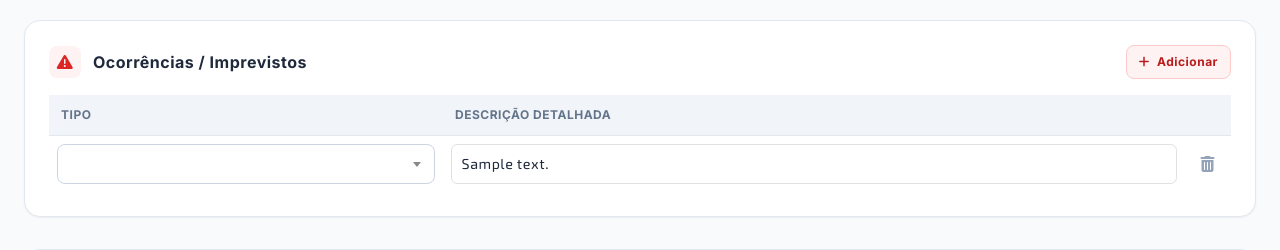
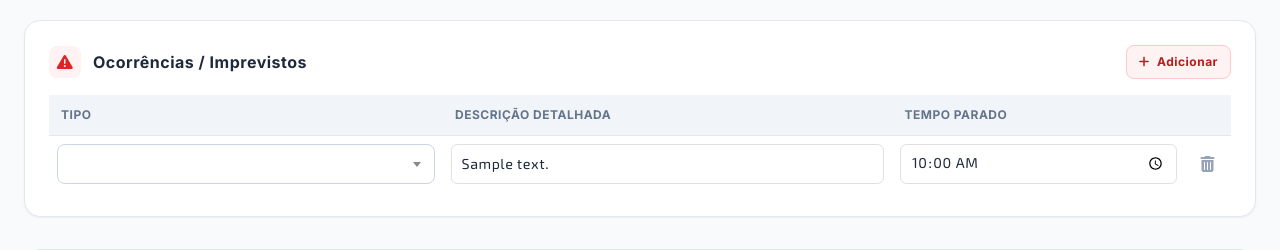
Before and after one commit to werneckx/Projeto-Relatorio-Diario-de-Obra, a Flask app: page /auth/editar-rdo/1 in a window 1280 px wide. Shown: the part 1255-1505 px from the top of the page. Run offline with Flask 3, Linux system fonts and the light colour scheme; a user stored in the database is signed in; tables that the repository leaves empty hold one stand-in row (values such as "Sample post"); some libraries are stand-ins or nearby versions.

Commit message:
Adicionamento de Tempo de Parada de Ocorrencias

```diff
--- a/app/models/rdo.py
+++ b/app/models/rdo.py
@@ -106,6 +106,7 @@ class TagsOcorrencias(db.Model):
     id_rdo = db.Column(db.Integer, db.ForeignKey('rdo.id'), nullable=False)
     id_tag_lista = db.Column(db.Integer, db.ForeignKey('lista_opcoes.id'), nullable=True)
     descricao = db.Column(db.Text)
+    tempo_parado = db.Column(db.Time, nullable=True)
 
     tag_lista = db.relationship('TagOcorrencia')
 
--- a/app/routes/auth.py
+++ b/app/routes/auth.py
@@ -497,11 +497,35 @@ def gerar_rdo():
         # --- 4. Ocorrências ---
         oc_tags = request.form.getlist("oc_tag[]")
         oc_descs = request.form.getlist("oc_desc[]")
+        oc_tempos = request.form.getlist("oc_tempo_parado[]")
+
         for i, tid in enumerate(oc_tags):
-            if tid:
-                desc = oc_descs[i] if i < len(oc_descs) else ""
-                nova_oc = TagsOcorrencias(id_rdo=item_rdo.id, id_tag_lista=tid, descricao=desc)
-                db.session.add(nova_oc)
+            if not tid: continue  # Pula se o ID da tag for vazio
+
+            # Inicia variável do tempo como None
+            tempo_obj = None
+
+            # Pega o valor do input (string HH:MM ou vazio)
+            tempo_str = oc_tempos[i] if i < len(oc_tempos) else None
+
+            # Tenta converter se houver string
+            if tempo_str and tempo_str.strip():
+                try:
+                    tempo_obj = datetime.strptime(tempo_str, '%H:%M').time()
+                except ValueError:
+                    tempo_obj = None  # Formato inválido ou vazio
+
+            # Descrição
+            desc = oc_descs[i] if i < len(oc_descs) else ""
+
+            # Cria objeto com o campo tempo_parado
+            nova_oc = TagsOcorrencias(
+                id_rdo=item_rdo.id,
+                id_tag_lista=tid,
+                descricao=desc,
+                tempo_parado=tempo_obj  # Correção aplicada aqui
+            )
+            db.session.add(nova_oc)
 
         # --- 5. Fotos ---
         UPLOAD_FOLDER = os.path.join(current_app.root_path, 'static', 'uploads', 'rdo')
--- a/app/templates/form_rdo.html
+++ b/app/templates/form_rdo.html
@@ -896,6 +896,7 @@
                         <tr class="bg-slate-100 text-xs uppercase text-slate-500 font-bold border-b border-slate-200">
                             <th class="p-3 w-1/3">Tipo</th>
                             <th class="p-3">Descrição Detalhada</th>
+                            <th class="p-3">Tempo Parado</th>
                             {% if not view_mode %}<th class="p-3 w-10"></th>{% endif %}
                         </tr>
                     </thead>
@@ -915,6 +916,11 @@
                             <td class="p-2 full-width-mobile" data-label="Detalhes:"><input type="text" name="oc_desc[]"
                                     value="{{ oc.descricao }}" class="form-control-std"
                                     placeholder="Detalhe a ocorrência..." {{ 'readonly' if view_mode }}></td>
+                            <td class="p-2 full-width-mobile" data-label="Tempo Parado:">
+                                <input type="time" name="oc_tempo_parado[]"
+                                    value="{{ oc.tempo_parado.strftime('%H:%M') if oc.tempo_parado else '' }}"
+                                    class="form-control-std" {{ 'readonly' if view_mode }}>
+                            </td>
                             {% if not view_mode %}<td class="p-2 align-middle text-center action-cell"><button
                                     type="button" onclick="removeRow(this)"
                                     class="text-slate-400 hover:text-red-500 p-2"><i
@@ -1988,6 +1994,7 @@
     function addSelectedOc() {
         $('.chk-oc:checked').each(function () {
             const id = $(this).val();
+            // Correção: Input agora é type="time" e removemos a classe mask-hora
             const row = `
             <tr>
                 <td class="p-2 align-top" data-label="Tipo:">
@@ -1997,13 +2004,23 @@
                         {% endfor %}
                     </select>
                 </td>
-                    <td class="p-2 full-width-mobile" data-label="Detalhes:"><input type="text" name="oc_desc[]" class="form-control-std" placeholder="Detalhes..."></td>
-                    <td class="p-2 text-center align-middle action-cell"><button type="button" onclick="removeRow(this)" class="text-slate-400 hover:text-red-500 p-2"><i class="fas fa-trash-alt"></i></button></td>
+                <td class="p-2 full-width-mobile" data-label="Detalhes:">
+                    <input type="text" name="oc_desc[]" class="form-control-std" placeholder="Detalhes...">
+                </td>
+                <td class="p-2 full-width-mobile" data-label="Tempo Parado:">
+                    <input type="time" name="oc_tempo_parado[]" class="form-control-std">
+                </td>
+                <td class="p-2 text-center align-middle action-cell">
+                    <button type="button" onclick="removeRow(this)" class="text-slate-400 hover:text-red-500 p-2">
+                        <i class="fas fa-trash-alt"></i>
+                    </button>
+                </td>
             </tr>`;
             $('#table_ocorrencias tbody').append(row);
             $(this).prop('checked', false);
         });
         $('.select2-enable').select2({ width: '100%' });
+        // Removemos a chamada de .mask() pois type="time" já resolve
         closeModal('modal_oc');
     }
 </script>
--- a/app/templates/modelo_rdo.html
+++ b/app/templates/modelo_rdo.html
@@ -773,7 +773,8 @@
         <thead>
             <tr>
                 <th width="25%">Classificação</th>
-                <th width="75%">Descrição Detalhada</th>
+                <th width="50%">Descrição Detalhada</th>
+                <th width="25%">Tempo Parado</th>
             </tr>
         </thead>
         <tbody>
@@ -785,6 +786,7 @@
                     </span>
                 </td>
                 <td>{{ oc.descricao }}</td>
+                <td>{{ oc.tempo_parado }}</td>
             </tr>
             {% endfor %}
         </tbody>
--- a/app/templates/modelo_rdo_compacta.html
+++ b/app/templates/modelo_rdo_compacta.html
@@ -324,7 +324,8 @@
                 <table>
                     {% for oc in rdo.ocorrencias %}
                     <tr>
-                        <td class="wrap-text" style="color: #b91c1c;"><b>{{ oc.tag_lista.nome }}:</b> {{ oc.descricao }}
+                        <td class="wrap-text" style="color: #b91c1c;"><b>{{ oc.tag_lista.nome }}:</b> {{ oc.descricao
+                            }} | <b>Tempo parado:</b> {{ oc.tempo_parado if oc.tempo_parado else '00:00' }}
                         </td>
                     </tr>
                     {% else %}<tr>
```
Lines whose indentation alone changed are shown as unchanged.
